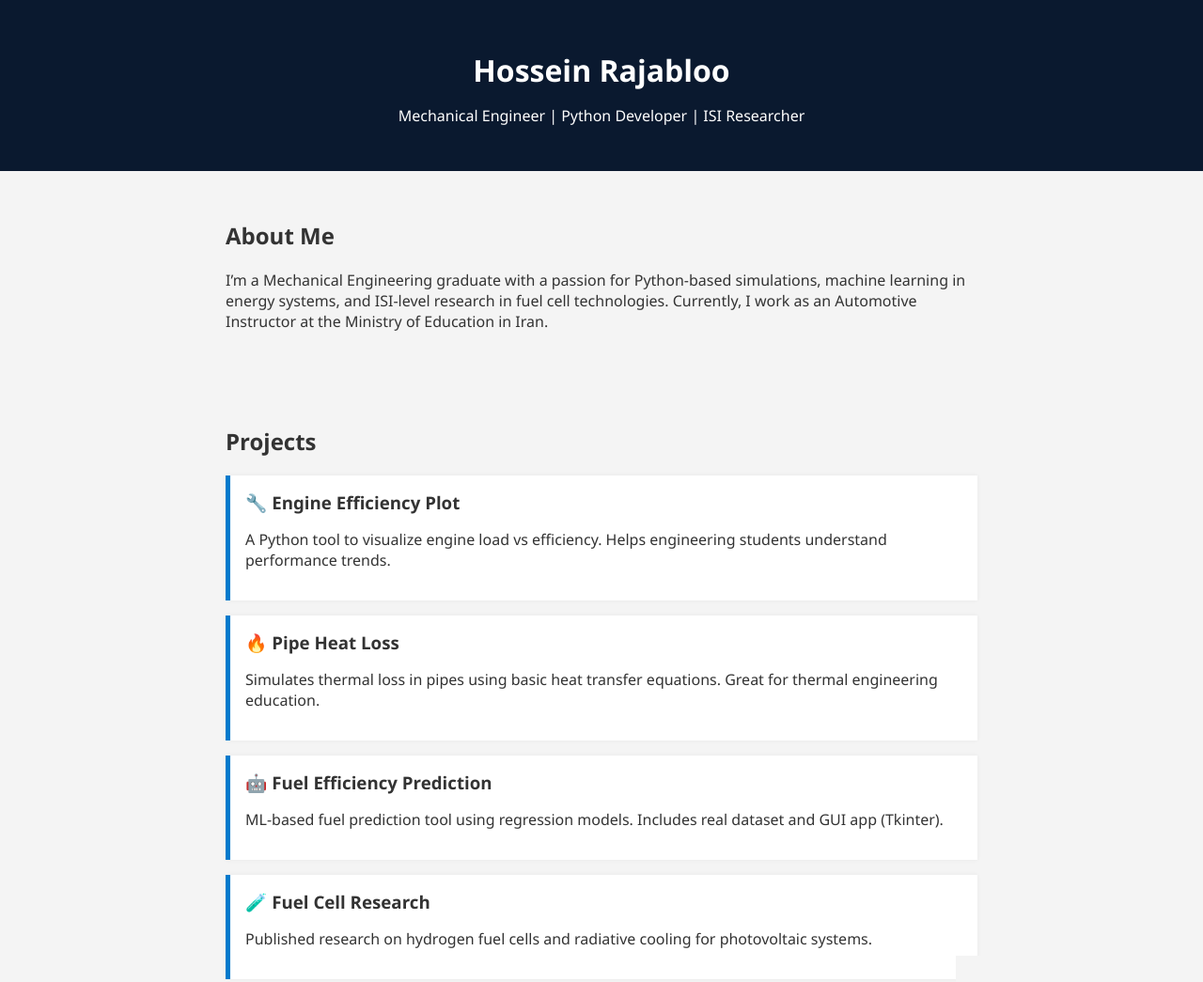
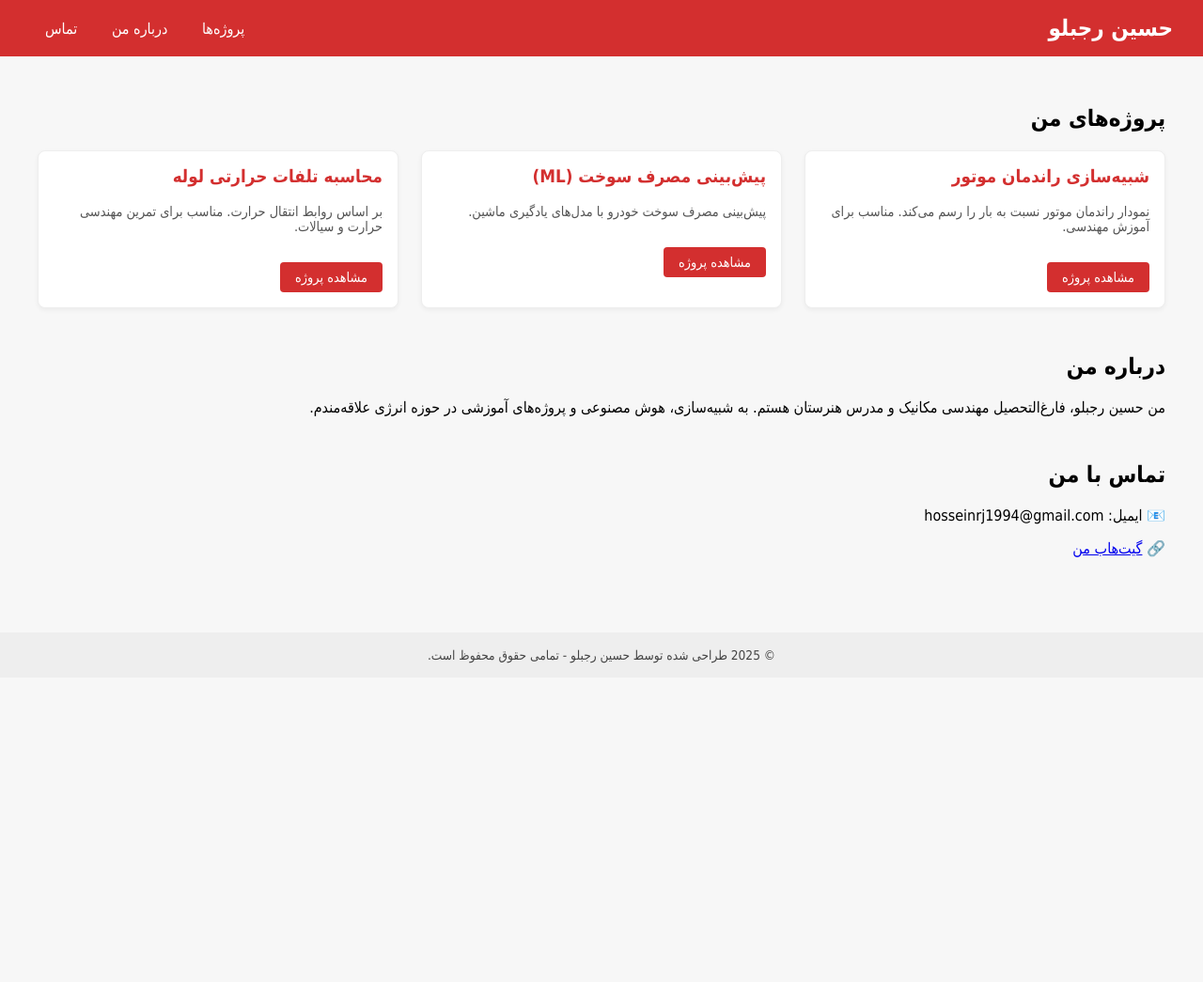
Before and after one commit to HowsseinRj/Python-Simulations, a plain HTML site: page index.html in a window 1280 px wide. Shown: the top 1045 px of the page at 94% size. After the commit the page ends 800 px from the top, so only its background shows below. Drawn offline with Linux system fonts and the light colour scheme.

Commit message:
Update index.html

```diff
--- a/index.html
+++ b/index.html
@@ -1,100 +1,131 @@
 <!DOCTYPE html>
-<html lang="en">
+<html lang="fa" dir="rtl">
 <head>
   <meta charset="UTF-8" />
   <meta name="viewport" content="width=device-width, initial-scale=1.0" />
-  <title>Hossein Rajabloo | Python & Engineering Projects</title>
+  <title>پروژه‌های حسین رجبلو</title>
   <style>
     body {
       margin: 0;
-      font-family: "Segoe UI", sans-serif;
-      background: #f4f4f4;
-      color: #333;
+      font-family: 'Tahoma', sans-serif;
+      background: #f7f7f7;
+      direction: rtl;
     }
     header {
-      background: #0a192f;
+      background-color: #d32f2f;
       color: white;
-      padding: 2rem;
-      text-align: center;
+      padding: 1rem 2rem;
+      display: flex;
+      justify-content: space-between;
+      align-items: center;
     }
     header h1 {
-      margin-bottom: 0.5rem;
+      margin: 0;
+      font-size: 1.5rem;
     }
-    section {
+    nav a {
+      margin: 0 1rem;
+      color: white;
+      text-decoration: none;
+    }
+    .container {
       padding: 2rem;
-      max-width: 800px;
+      max-width: 1200px;
       margin: auto;
     }
-    .project {
+    .grid {
+      display: grid;
+      grid-template-columns: repeat(auto-fit, minmax(250px, 1fr));
+      gap: 1.5rem;
+    }
+    .card {
       background: white;
+      border: 1px solid #eee;
+      border-radius: 8px;
+      box-shadow: 0 2px 5px rgba(0,0,0,0.05);
       padding: 1rem;
-      margin: 1rem 0;
-      border-left: 5px solid #007acc;
-      box-shadow: 0 0 5px rgba(0,0,0,0.05);
+      transition: transform 0.3s ease;
     }
-    .project h3 {
-      margin: 0 0 0.5rem;
+    .card:hover {
+      transform: translateY(-5px);
+    }
+    .card h3 {
+      margin-top: 0;
+      color: #d32f2f;
+    }
+    .card p {
+      font-size: 0.9rem;
+      color: #555;
+    }
+    .btn {
+      display: inline-block;
+      margin-top: 1rem;
+      padding: 0.5rem 1rem;
+      background: #d32f2f;
+      color: white;
+      text-decoration: none;
+      border-radius: 4px;
+      font-size: 0.9rem;
     }
     footer {
       text-align: center;
       padding: 1rem;
-      font-size: 0.9rem;
-      color: #666;
-    }
-    .social a {
-      margin: 0 1rem;
-      color: #007acc;
-      text-decoration: none;
+      background: #eee;
+      margin-top: 2rem;
+      font-size: 0.85rem;
+      color: #444;
     }
   </style>
 </head>
 <body>
   <header>
-    <h1>Hossein Rajabloo</h1>
-    <p>Mechanical Engineer | Python Developer | ISI Researcher</p>
+    <h1>حسین رجبلو</h1>
+    <nav>
+      <a href="#projects">پروژه‌ها</a>
+      <a href="#about">درباره من</a>
+      <a href="#contact">تماس</a>
+    </nav>
   </header>
 
-  <section>
-    <h2>About Me</h2>
-    <p>I’m a Mechanical Engineering graduate with a passion for Python-based simulations, machine learning in energy systems, and ISI-level research in fuel cell technologies. Currently, I work as an Automotive Instructor at the Ministry of Education in Iran.</p>
-  </section>
+  <div class="container">
+    <section id="projects">
+      <h2>پروژه‌های من</h2>
+      <div class="grid">
+        <div class="card">
+          <h3>شبیه‌سازی راندمان موتور</h3>
+          <p>نمودار راندمان موتور نسبت به بار را رسم می‌کند. مناسب برای آموزش مهندسی.</p>
+          <a class="btn" href="#">مشاهده پروژه</a>
+        </div>
+        <div class="card">
+          <h3>پیش‌بینی مصرف سوخت (ML)</h3>
+          <p>پیش‌بینی مصرف سوخت خودرو با مدل‌های یادگیری ماشین.</p>
+          <a class="btn" href="#">مشاهده پروژه</a>
+        </div>
+        <div class="card">
+          <h3>محاسبه تلفات حرارتی لوله</h3>
+          <p>بر اساس روابط انتقال حرارت. مناسب برای تمرین مهندسی حرارت و سیالات.</p>
+          <a class="btn" href="#">مشاهده پروژه</a>
+        </div>
+      </div>
+    </section>
 
-  <section>
-    <h2>Projects</h2>
+    <section id="about" style="margin-top: 3rem;">
+      <h2>درباره من</h2>
+      <p>
+        من حسین رجبلو، فارغ‌التحصیل مهندسی مکانیک و مدرس هنرستان هستم.
+        به شبیه‌سازی، هوش مصنوعی و پروژه‌های آموزشی در حوزه انرژی علاقه‌مندم.
+      </p>
+    </section>
 
-    <div class="project">
-      <h3>🔧 Engine Efficiency Plot</h3>
-      <p>A Python tool to visualize engine load vs efficiency. Helps engineering students understand performance trends.</p>
-    </div>
-
-    <div class="project">
-      <h3>🔥 Pipe Heat Loss</h3>
-      <p>Simulates thermal loss in pipes using basic heat transfer equations. Great for thermal engineering education.</p>
-    </div>
-
-    <div class="project">
-      <h3>🤖 Fuel Efficiency Prediction</h3>
-      <p>ML-based fuel prediction tool using regression models. Includes real dataset and GUI app (Tkinter).</p>
-    </div>
-
-    <div class="project">
-      <h3>🧪 Fuel Cell Research</h3>
-      <p>Published research on hydrogen fuel cells and radiative cooling for photovoltaic systems.</p>
-    </div>
-
-  </section>
-
-  <section class="social">
-    <h2>Contact</h2>
-    <p>
-      <a href="https://www.linkedin.com/in/hossein-rajabloo" target="_blank">LinkedIn</a> |
-      <a href="mailto:hosseinrj1994@gmail.com">Email</a> |
-      <a href="https://github.com/HowsseinRj" target="_blank">GitHub</a>
-    </p>
-  </section>
+    <section id="contact" style="margin-top: 3rem;">
+      <h2>تماس با من</h2>
+      <p>📧 ایمیل: hosseinrj1994@gmail.com</p>
+      <p>🔗 <a href="https://github.com/HowsseinRj" target="_blank">گیت‌هاب من</a></p>
+    </section>
+  </div>
 
   <footer>
-    &copy; 2025 Hossein Rajabloo. All rights reserved.
+    &copy; 2025 طراحی شده توسط حسین رجبلو - تمامی حقوق محفوظ است.
   </footer>
 </body>
 </html>
```
